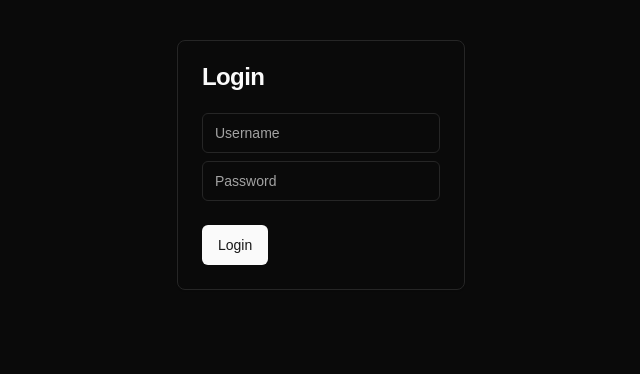
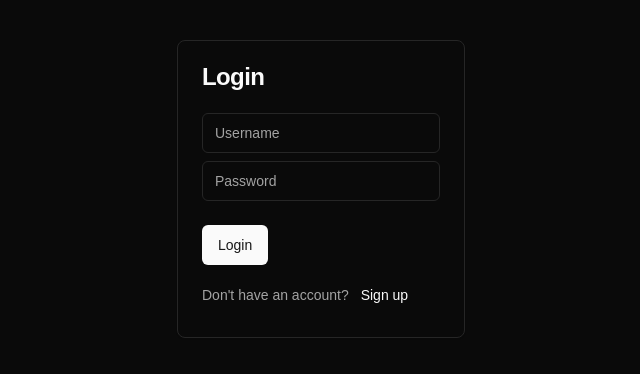
Before and after one commit to Bardemic/Codegram, a Next.js app in the folder web/: page /login in a window 1280 px wide. Shown: the top 374 px of the page, without its empty margins (319-959 px from the left). Built offline with nearby package versions, Linux system fonts and the light colour scheme; no server answers.

Commit message:
feat: links between login/signup

```diff
--- a/web/app/login/page.js
+++ b/web/app/login/page.js
@@ -1,5 +1,5 @@
-"use client"
-import { Button } from "@/components/ui/button"
+"use client";
+import { Button } from "@/components/ui/button";
 import {
   Card,
   CardContent,
@@ -7,32 +7,31 @@ import {
   CardFooter,
   CardHeader,
   CardTitle,
-} from "@/components/ui/card"
-import { Input } from "@/components/ui/input"
-import {ws, call, current} from "@/lib/ws"
-import { useState } from "react"
-import sha256 from "js-sha256"
-import { useRouter } from "next/navigation"
+} from "@/components/ui/card";
+import { Input } from "@/components/ui/input";
+import { ws, call, current } from "@/lib/ws";
+import { useState } from "react";
+import sha256 from "js-sha256";
+import { useRouter } from "next/navigation";
+import Link from "next/link";
 
 async function login(username, password, router) {
   try {
     console.log(username, password);
     const passwordHash = sha256(password);
-        const data = await call("login", {username: username, passwordHash});
+    const data = await call("login", { username: username, passwordHash });
     current.user = data.user;
     localStorage.setItem("username", username);
     localStorage.setItem("passwordHash", passwordHash);
     console.log(data);
-        data.user.role === "tutor" ? router.push("/tutor") : router.push("/student");
+    data.user.role === "tutor"
+      ? router.push("/tutor")
+      : router.push("/student");
   } catch (error) {
     alert(error);
     return;
   }
 }
-
-
-
-
 
 export default function LoginPage() {
   const [username, setUsername] = useState("");
@@ -45,13 +44,31 @@ export default function LoginPage() {
           <CardTitle>Login</CardTitle>
         </CardHeader>
         <CardContent className="flex flex-col gap-2">
-                    <Input id="username" type="username" placeholder="Username" onChange={(e) => setUsername(e.target.value)} />
-                    <Input id="password" type="password" placeholder="Password" onChange={(e) => setPassword(e.target.value)} />
+          <Input
+            id="username"
+            type="username"
+            placeholder="Username"
+            onChange={(e) => setUsername(e.target.value)}
+          />
+          <Input
+            id="password"
+            type="password"
+            placeholder="Password"
+            onChange={(e) => setPassword(e.target.value)}
+          />
         </CardContent>
-                <CardFooter>
-                    <Button onClick={() => login(username, password, router)}>Login</Button>
+        <CardFooter className="flex flex-col items-start gap-3">
+          <Button onClick={() => login(username, password, router)}>
+            Login
+          </Button>
+          <CardDescription>
+            Don't have an account?
+            <Button variant="link" size="sm">
+              <Link href="/signup">Sign up</Link>
+            </Button>
+          </CardDescription>
         </CardFooter>
       </Card>
     </div>
-    )
+  );
 }
--- a/web/app/signup/page.js
+++ b/web/app/signup/page.js
@@ -1,5 +1,5 @@
-"use client"
-import { Button } from "@/components/ui/button"
+"use client";
+import { Button } from "@/components/ui/button";
 import {
   Card,
   CardContent,
@@ -7,24 +7,31 @@ import {
   CardFooter,
   CardHeader,
   CardTitle,
-} from "@/components/ui/card"
-import { Input } from "@/components/ui/input"
-import { Label } from "@/components/ui/label"
-import {current, ws} from "@/lib/ws"
-import { useState } from "react"
-import sha256 from "js-sha256"
-import { Checkbox } from "@/components/ui/checkbox"
-import { useRouter } from "next/navigation"
-
+} from "@/components/ui/card";
+import { Input } from "@/components/ui/input";
+import { Label } from "@/components/ui/label";
+import { current, ws } from "@/lib/ws";
+import { useState } from "react";
+import sha256 from "js-sha256";
+import { Checkbox } from "@/components/ui/checkbox";
+import { useRouter } from "next/navigation";
+import Link from "next/link";
 
 async function signup(username, password, isTutor, router) {
   const passwordHash = sha256(password);
-    ws.send(JSON.stringify({type: "signup", role: isTutor ? "tutor" : "student", username: username, passwordHash})); //role, username, passwordHash
+  ws.send(
+    JSON.stringify({
+      type: "signup",
+      role: isTutor ? "tutor" : "student",
+      username: username,
+      passwordHash,
+    })
+  ); //role, username, passwordHash
   const listener = (message) => {
     ws.removeEventListener("message", listener);
     console.log(message);
     const data = JSON.parse(message.data);
-        if(data.type === "error"){
+    if (data.type === "error") {
       alert(data.message);
       return;
     }
@@ -32,13 +39,9 @@ async function signup(username, password, isTutor, router) {
     localStorage.setItem("passwordHash", passwordHash);
     current.user = data.user;
     router.push("/login");
+  };
+  ws.addEventListener("message", listener);
 }
-    ws.addEventListener("message", listener);
-
-}
-
-
-
 
 export default function SignupPage() {
   const [username, setUsername] = useState("");
@@ -52,17 +55,39 @@ export default function SignupPage() {
           <CardTitle>Sign Up!</CardTitle>
         </CardHeader>
         <CardContent className="flex flex-col gap-2">
-                    <Input id="username" type="username" placeholder="Username" onChange={(e) => setUsername(e.target.value)} />
-                    <Input id="password" type="password" placeholder="Password" onChange={(e) => setPassword(e.target.value)} />
+          <Input
+            id="username"
+            type="username"
+            placeholder="Username"
+            onChange={(e) => setUsername(e.target.value)}
+          />
+          <Input
+            id="password"
+            type="password"
+            placeholder="Password"
+            onChange={(e) => setPassword(e.target.value)}
+          />
           <div className="flex items-center gap-2">
-                        <Checkbox id="isTutor" checked={isTutor} onCheckedChange={(e) => setIsTutor(e)} />
+            <Checkbox
+              id="isTutor"
+              checked={isTutor}
+              onCheckedChange={(e) => setIsTutor(e)}
+            />
             <label htmlFor="isTutor">I am a tutor</label>
           </div>
         </CardContent>
-                <CardFooter>
-                    <Button onClick={() => signup(username, password, isTutor, router)}>Sign Up</Button>
+        <CardFooter className="flex flex-col items-start gap-3">
+          <Button onClick={() => signup(username, password, isTutor, router)}>
+            Sign Up
+          </Button>
+          <CardDescription>
+            Have an account?
+            <Button variant="link" size="sm">
+              <Link href="/login">Login</Link>
+            </Button>
+          </CardDescription>
         </CardFooter>
       </Card>
     </div>
-    )
+  );
 }
```
Lines whose indentation alone changed are shown as unchanged.
